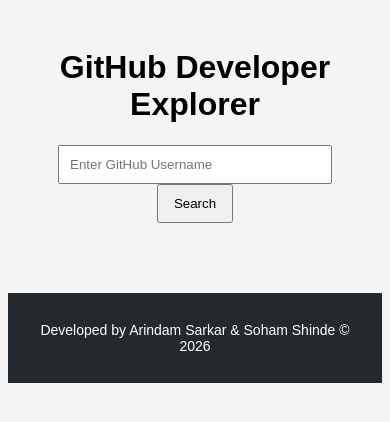
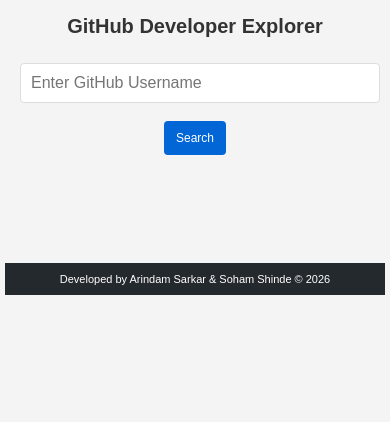
Before and after one commit to Arindam-1818/GitHub_Developer_Explorer, a plain HTML site: page index.html in a window 390 px wide. Drawn offline with Linux system fonts and the light colour scheme.

Commit message:
Add repo list, meta tags and responsive styles
Add charset and viewport meta tags to index.html; extend script.js to fetch a user's repositories and render them as repo cards in the UI; overhaul style.css with a global reset, updated input/button styling, improved profile/repo card layout, hover effects, and responsive breakpoints for tablet and mobile to improve usability and visual polish.

```diff
--- a/index.html
+++ b/index.html
@@ -1,6 +1,8 @@
 <!DOCTYPE html>
 <html>
 <head>
+    <meta charset="UTF-8">
+    <meta name="viewport" content="width=device-width, initial-scale=1.0">
     <title>GitHub Developer Explorer</title>
     <link rel="stylesheet" href="style.css">
 </head>
--- a/script.js
+++ b/script.js
@@ -28,5 +28,26 @@
             <p>Public Repos: ${userData.public_repos}</p>
         `;
 
+
+        const repoResponse =
+            await fetch(`https://api.github.com/users/${username}/repos`);
+
+        const repoData = await repoResponse.json();
+
+        let repoHTML = "<h2>Repositories</h2>";
+
+        repoData.forEach(repo => {
+            repoHTML += `
+                <div class="repo-card">
+                    <h3>${repo.name}</h3>
+                    <p>${repo.language || "Not Specified"}</p>
+                </div>
+            `;
+        });
+
+        reposDiv.innerHTML = repoHTML;
+
+    } catch (error) {
+        profileDiv.innerHTML = "Something went wrong";
     }
 }
--- a/style.css
+++ b/style.css
@@ -1,45 +1,167 @@
+* {
+    margin: 0;
+    padding: 0;
+    box-sizing: border-box;
+}
+
 body {
     font-family: Arial, sans-serif;
     background-color: #f4f4f4;
     text-align: center;
+    padding: 10px;
 }
 
 .container {
-    width: 80%;
-    margin: auto;
+    width: 100%;
+    max-width: 1200px;
+    margin: 0 auto;
     padding: 20px;
 }
 
+h1 {
+    font-size: 28px;
+    margin-bottom: 20px;
+    color: #333;
+}
+
 input {
-    padding: 10px;
-    width: 250px;
+    padding: 12px;
+    width: 100%;
+    max-width: 300px;
+    margin: 10px 5px;
+    border: 1px solid #ddd;
+    border-radius: 4px;
+    font-size: 14px;
 }
 
 button {
-    padding: 10px 15px;
+    padding: 12px 20px;
+    margin: 10px 5px;
     cursor: pointer;
+    background-color: #0366d6;
+    color: white;
+    border: none;
+    border-radius: 4px;
+    font-size: 14px;
+    transition: background-color 0.3s;
+}
+
+button:hover {
+    background-color: #0256c7;
 }
 
 #profile {
-    margin-top: 20px;
+    margin-top: 30px;
+    padding: 20px;
 }
 
 img {
-    width: 150px;
+    width: 120px;
+    height: 120px;
     border-radius: 50%;
+    margin: 10px 0;
 }
 
 .repo-card {
     background: white;
-    margin: 10px auto;
-    padding: 10px;
-    width: 60%;
-    border-radius: 5px;
+    margin: 15px auto;
+    padding: 15px;
+    width: 100%;
+    max-width: 600px;
+    border-radius: 6px;
+    box-shadow: 0 1px 3px rgba(0,0,0,0.1);
+    transition: box-shadow 0.3s;
 }
+
+.repo-card:hover {
+    box-shadow: 0 3px 8px rgba(0,0,0,0.15);
+}
+
 footer {
-    margin-top: 30px;
-    padding: 15px;
+    margin-top: 40px;
+    padding: 20px;
     background-color: #24292e;
     color: white;
     font-size: 14px;
 }
+
+/* Tablet (768px and below) */
+@media screen and (max-width: 768px) {
+    .container {
+        padding: 15px;
+    }
+
+    h1 {
+        font-size: 24px;
+    }
+
+    input {
+        max-width: 100%;
+        padding: 10px;
+    }
+
+    button {
+        padding: 10px 15px;
+        font-size: 13px;
+    }
+
+    img {
+        width: 100px;
+        height: 100px;
+    }
+
+    .repo-card {
+        max-width: 100%;
+        padding: 12px;
+        margin: 10px auto;
+    }
+
+    footer {
+        padding: 15px;
+        font-size: 12px;
+    }
+}
+
+/* Mobile (480px and below) */
+@media screen and (max-width: 480px) {
+    body {
+        padding: 5px;
+    }
+
+    .container {
+        padding: 10px;
+    }
+
+    h1 {
+        font-size: 20px;
+        margin-bottom: 15px;
+    }
+
+    input {
+        padding: 10px;
+        font-size: 16px;
+    }
+
+    button {
+        padding: 10px 12px;
+        font-size: 12px;
+        margin: 8px 3px;
+    }
+
+    img {
+        width: 80px;
+        height: 80px;
+    }
+
+    .repo-card {
+        padding: 10px;
+        margin: 8px auto;
+        font-size: 13px;
+    }
+
+    footer {
+        padding: 10px;
+        font-size: 11px;
+        margin-top: 20px;
+    }
+}
```
